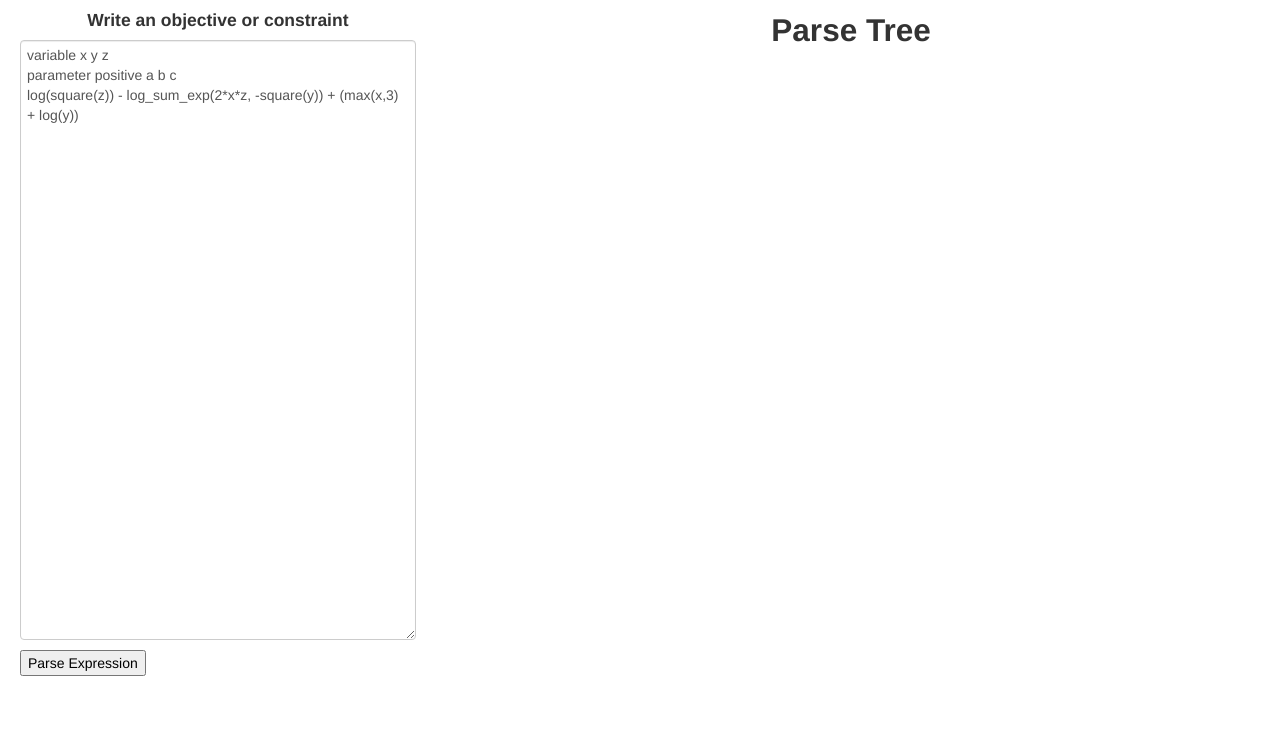
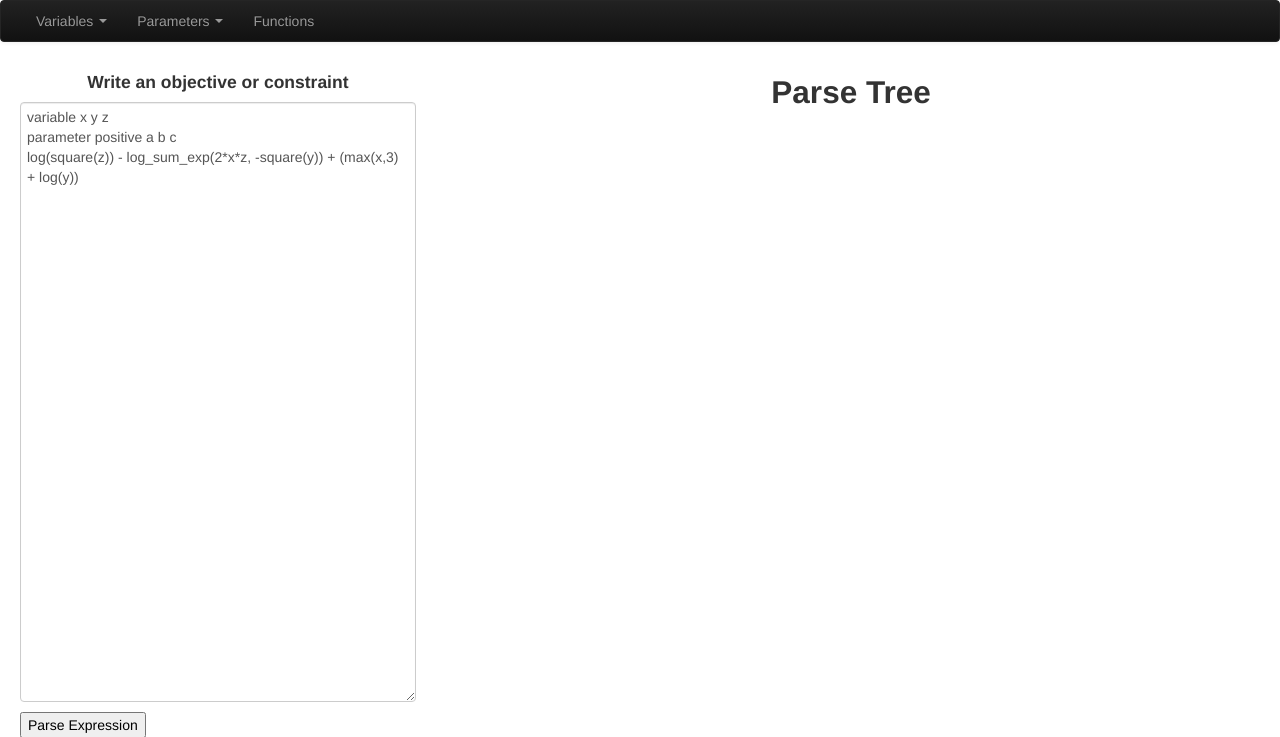
Before and after one commit to SteveDiamond/dcp_site, a Django app: page /dcp_sandbox/ in a window 1280 px wide. Shown: the top 737 px of the page. Run offline with Django 3.2, Linux system fonts and the light colour scheme; some libraries are stand-ins or nearby versions.

Commit message:
added navbar

```diff
--- a/dcp_sandbox/static/dcp_sandbox/css/sandbox.css
+++ b/dcp_sandbox/static/dcp_sandbox/css/sandbox.css
@@ -25,3 +25,7 @@ path.link {
 .info {
   text-align: center;
 }
+
+.dropdown-menu > li > p {
+             text-align:center;
+}
--- a/dcp_sandbox/templates/dcp_sandbox/index.html
+++ b/dcp_sandbox/templates/dcp_sandbox/index.html
@@ -18,7 +18,33 @@
   <script src="/static/dcp_sandbox/js/sandbox.js"></script>
 </head>
 <body>
-
+  <div class="navbar navbar-inverse" >
+    <div class="navbar-inner">
+      <ul class="nav">
+        <li class="dropdown">
+            <a href="#" class="dropdown-toggle" data-toggle="dropdown">
+              Variables
+              <b class="caret"></b>
+            </a>
+            <ul class="dropdown-menu">
+              <li><p class="navbar-text pull-center">x,y,z unknown sign</p></li>
+              <li><p class="navbar-text pull-center">u,v,w positive</p></li>
+            </ul>
+        </li>
+        <li class="dropdown">
+            <a href="#" class="dropdown-toggle" data-toggle="dropdown">
+              Parameters
+              <b class="caret"></b>
+            </a>
+            <ul class="dropdown-menu">
+              <li><p class="navbar-text pull-center">a,b,c unknown sign</p></li>
+              <li><p class="navbar-text pull-center">d,e,f positive</p></li>
+            </ul>
+        </li>
+        <li><a href="#">Functions</a></li>
+      </ul>
+    </div>
+  </div>
   <div class="container-fluid">
     <div class="row-fluid">
       <div class="span4">
--- a/dcp_sandbox/views.py
+++ b/dcp_sandbox/views.py
@@ -6,11 +6,21 @@ from dcp_parser.parser import Parser
 from dcp_parser.json.statement_encoder import StatementEncoder
 import unicodedata
 
+# Pre-declared variables and parameters
+preamble = """
+            variable x y z
+            variable positive u v w
+            parameter a b c
+            parameter positive d e f
+           """
+
 def index(request):
     return render(request, 'dcp_sandbox/index.html')
 
 def parse(request):
     parser = Parser()
+    parser.parse(preamble)
+
     unicode_text = request.POST['text']
     # Convert to standard Python string (ASCII)
     text = unicodedata.normalize('NFKD', unicode_text).encode('ascii','ignore')
```
Also changed, not shown: 2 other files.
